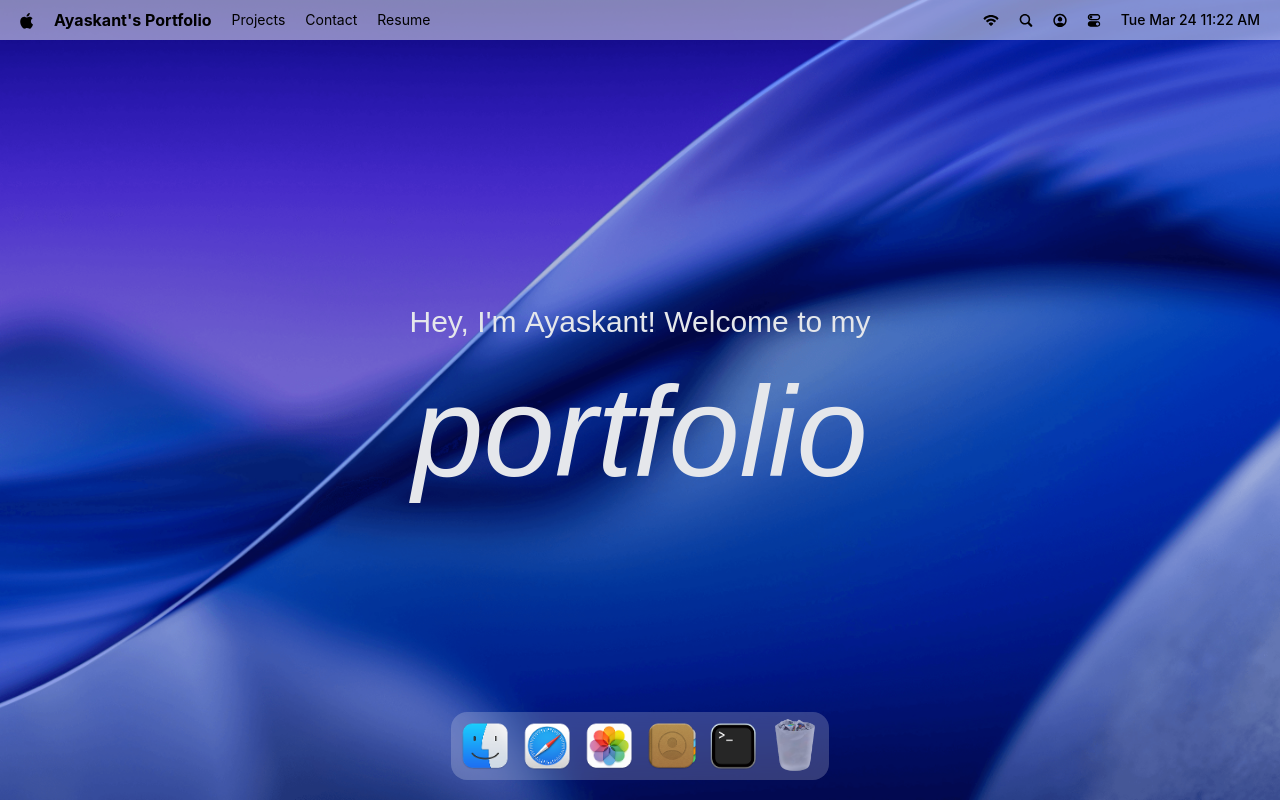
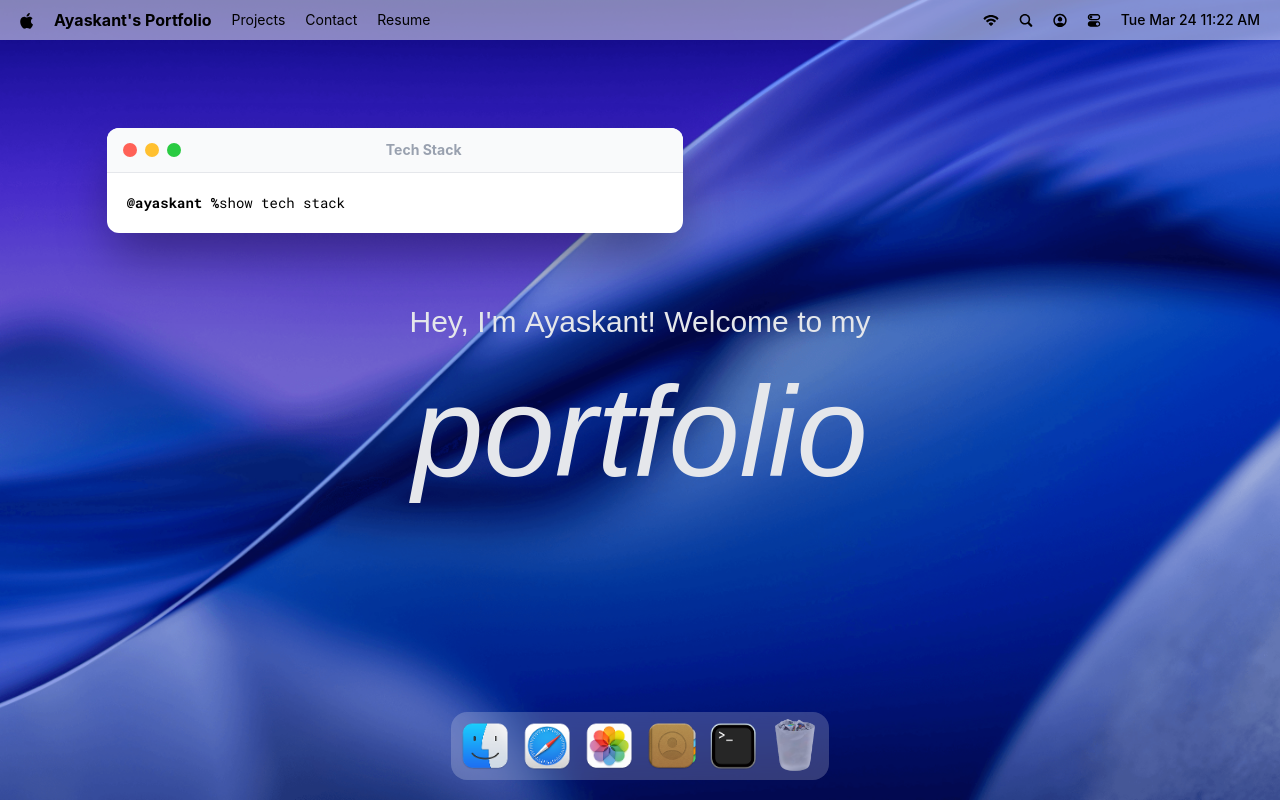
Before and after one commit to ayaskant007/NewPortfolio, a React (Vite) app: page / in a window 1280 px wide. Both pictures are taken after a click on the button 733 px from the left and 746 px from the top of the page. Built offline with nearby package versions, Linux system fonts and the light colour scheme; a web font is replaced by a local one.

Commit message:
Implement Window Wrapper and Window Controls

```diff
--- a/src/App.jsx
+++ b/src/App.jsx
@@ -1,4 +1,10 @@
+import gsap from "gsap";
+import { Draggable } from "gsap/Draggable"
+
 import { Navbar, Welcome, Dock } from "#components"
+import { Terminal } from "#windows";
+
+gsap.registerPlugin(Draggable);
 
 const App = () => {
   return (
@@ -6,6 +12,8 @@ const App = () => {
       <Navbar />
       <Welcome />
       <Dock />
+
+      <Terminal />
     </main>
   )
 }
--- a/src/components/Welcome.jsx
+++ b/src/components/Welcome.jsx
@@ -64,7 +64,10 @@ const Welcome = () => {
     const titleCleanup = setupTextHover(titleRef.current, "title");
     const subtitleCleanup = setupTextHover(subtitleRef.current, "subtitle");
 
-    return titleCleanup && subtitleCleanup;
+    return () => {
+      titleCleanup();
+      subtitleCleanup();
+    };
   }, []);
 
   return (
--- /dev/null
+++ b/src/components/WindowControls.jsx
@@ -0,0 +1,12 @@
+import useWindowStore from "#store/window"
+
+const WindowControls = ({ target }) => {
+    const { closeWindow } = useWindowStore();
+  return <div id="window-controls">
+    <div className="close" onClick={() => closeWindow(target)}/>
+    <div className="minimize"/>
+    <div className="maximize"/>
+  </div>
+}
+
+export default WindowControls
--- a/src/components/index.js
+++ b/src/components/index.js
@@ -1,5 +1,6 @@
 import Navbar from "#components/Navbar.jsx";
 import Welcome from "#components/Welcome.jsx";
 import Dock from "#components/Dock.jsx";
+import WindowControls from "#components/WindowControls";
 
-export { Navbar, Welcome, Dock }
+export { Navbar, Welcome, Dock, WindowControls }
--- /dev/null
+++ b/src/hoc/WindowWrapper.jsx
@@ -0,0 +1,57 @@
+import { useRef } from "react";
+import useWindowStore from "#store/window";
+import { useGSAP } from "@gsap/react";
+import gsap from "gsap";
+import { Draggable } from "gsap/Draggable";
+
+const WindowWrapper = (Component, windowKey) => {
+  const Wrapped = (props) => {
+    const { focusWindow, windows } = useWindowStore();
+    const { isOpen, zIndex } = windows[windowKey];
+    const ref = useRef(null);
+
+    useGSAP(() => {
+      const el = ref.current;
+      if (!el || !isOpen) return;
+
+      // Handle Entrance Animation
+      gsap.fromTo(
+        el,
+        { scale: 0.8, opacity: 0, y: 40 },
+        { scale: 1, opacity: 1, y: 0, duration: 0.4, ease: "power3.out" },
+      );
+
+      // Initialize Draggable
+      const draggables = Draggable.create(el, {
+        trigger: el.querySelector("#window-header") || el,
+        onPress: () => focusWindow(windowKey),
+        zIndexBoost: false, // WindowStore manages z-index
+      });
+
+      return () => {
+        draggables.forEach((d) => d.kill());
+      };
+    }, { dependencies: [isOpen], scope: ref });
+
+
+    if (!isOpen) return null;
+
+    return (
+      <section
+        id={windowKey}
+        ref={ref}
+        style={{ zIndex }}
+        className="absolute"
+        onMouseDown={() => focusWindow(windowKey)}
+      >
+        <Component {...props} />
+      </section>
+    );
+  };
+
+  Wrapped.displayName = `WindowWrapper(${Component.displayName || Component.name || "Component"})`;
+
+  return Wrapped;
+};
+
+export default WindowWrapper;
--- /dev/null
+++ b/src/windows/Terminal.jsx
@@ -0,0 +1,22 @@
+import WindowControls from "#components/WindowControls";
+import WindowWrapper from "#hoc/WindowWrapper";
+
+const Terminal = () => {
+  return <>
+  <div id="window-header">
+    <WindowControls target="terminal" />
+    <h2>Tech Stack</h2>
+  </div>
+
+  <div className="techstack">
+    <p>
+        <span className="font-bold">@ayaskant %</span>
+        show tech stack
+    </p>
+  </div>
+  </>
+};
+
+const TerminalWindow = WindowWrapper(Terminal, "terminal");
+
+export default TerminalWindow;
--- /dev/null
+++ b/src/windows/index.js
@@ -0,0 +1,3 @@
+import Terminal from "./Terminal";
+
+export { Terminal };
```
Also changed, not shown: 1 other file (tests, documents, lock files or other folders).
